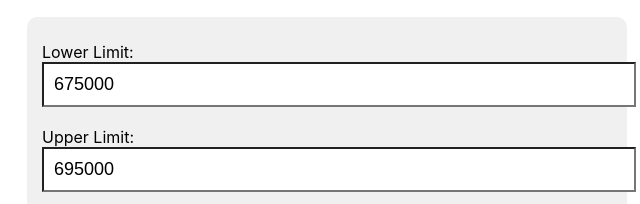
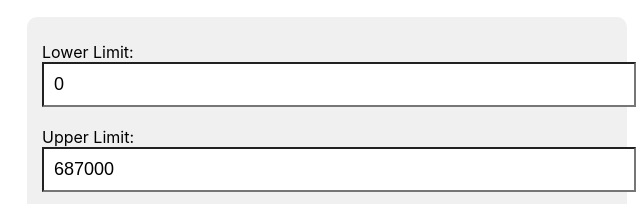
Before and after one commit to acrd-co/bidding, a plain HTML site: page index.html in a window 1280 px wide. Both pictures are taken after a click on the link "Show Settings". Shown: the part 282-486 px from the top of the page, 313-953 px from the left. Drawn offline with Linux system fonts and the light colour scheme.

Commit message:
Update index.html

```diff
--- a/index.html
+++ b/index.html
@@ -74,13 +74,13 @@
     </div>
 
     <script>
-        let lowerLimit = 675000;
-        let upperLimit = 695000;
+        let lowerLimit = 0;
+        let upperLimit = 687000;
         let currentBid = 0;
 
         function loadSettings() {
-            lowerLimit = parseInt(localStorage.getItem('lowerLimit')) || 675000;
-            upperLimit = parseInt(localStorage.getItem('upperLimit')) || 695000;
+            lowerLimit = parseInt(localStorage.getItem('lowerLimit')) || 0;
+            upperLimit = parseInt(localStorage.getItem('upperLimit')) || 687000;
             document.getElementById('lowerLimit').value = lowerLimit;
             document.getElementById('upperLimit').value = upperLimit;
             document.getElementById('currentBid').textContent = `Current Bid: $${currentBid.toLocaleString()}`;
@@ -138,7 +138,7 @@
                 toggle.textContent = 'Hide Settings';
             } else {
                 panel.style.display = 'none';
-                toggle.textContent = 'Show Settings';
+                toggle.textContent = 'Show Limits';
             }
         }
 
```
